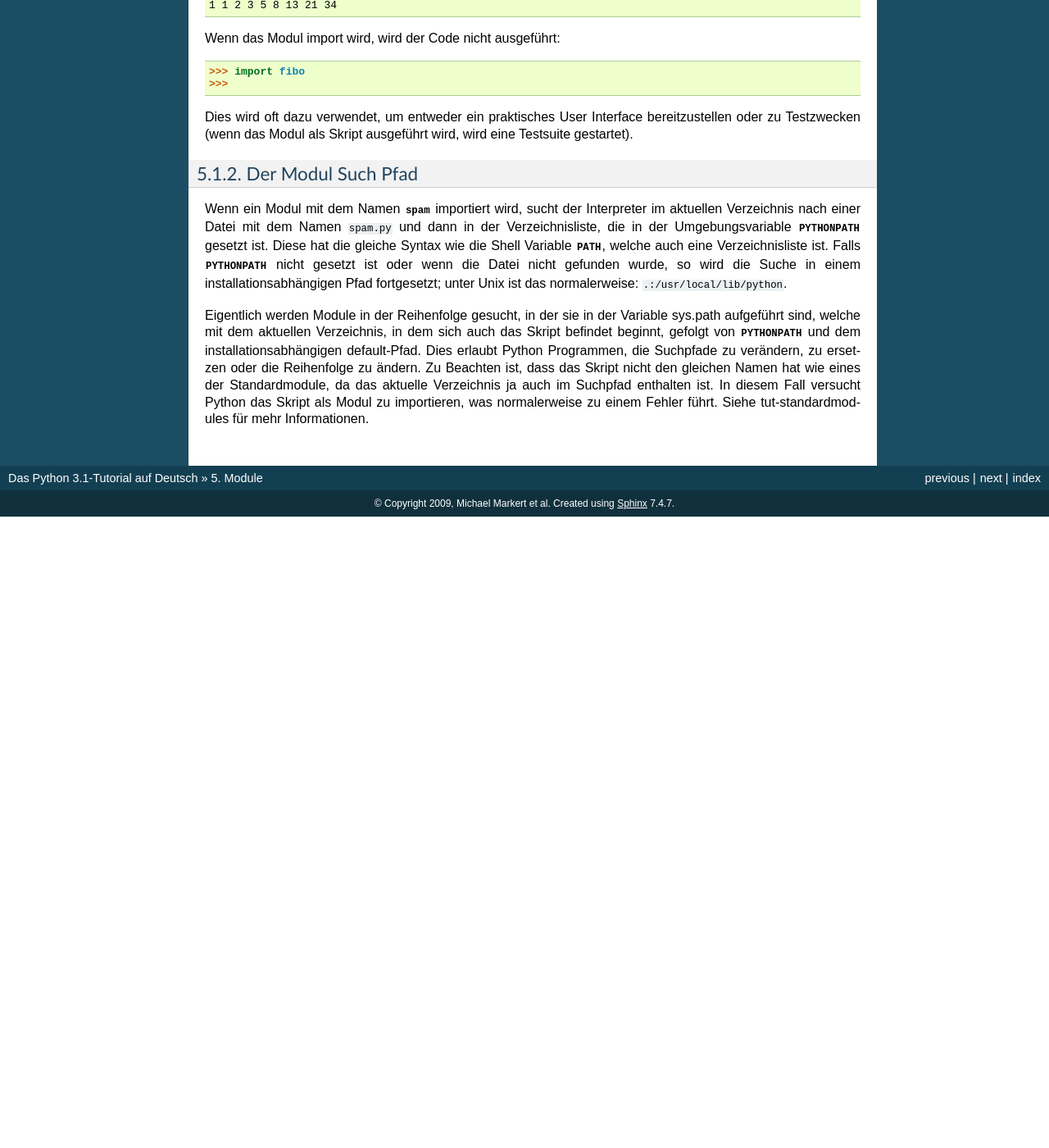
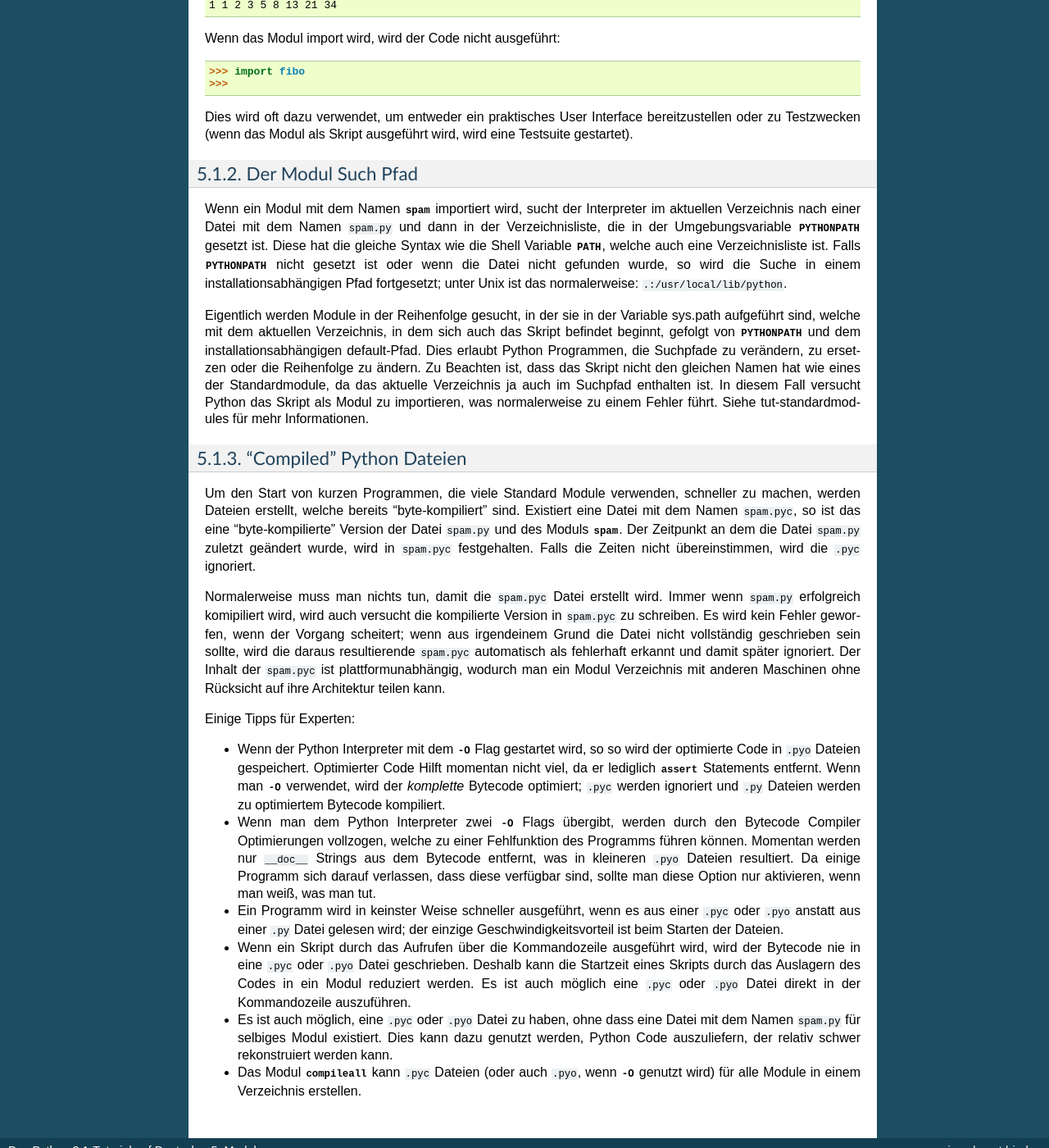
Before and after one commit to cofi/py-tutorial-de, a Sphinx documentation site: the page built from source/modules.rst, in a window 1280 px wide and 1400 px high, scrolled down 2302 px. Shown: the whole window at 82% size. Built offline with Sphinx 7.4.7, drawn with Linux system fonts in a browser that asks for light colours; pages that are not in the unit, such as notebooks, are missing from menus; before the commit the page ends 2932 px from its top, so only the background shows below that; some of the changed text lies outside the part shown.

Commit message:
Translated 6.1.3

```diff
--- a/source/modules.rst
+++ b/source/modules.rst
@@ -129,13 +129,18 @@ Wenn man ein Python Modul folgendermaßen aufruft::
 
 	python fibo.py <arguments>
 
-wird der Code im Modul ausgeführt, genauso als hätte man das Modul importiert mit dem einzigen Unterschied, dass ``__name__`` jetzt ``"__main__"`` ist und nicht der Name des Moduls. Wenn man nun folgende Zeilen an das Ende des Moduls anfügt::
+wird der Code im Modul ausgeführt, genauso als hätte man das Modul importiert
+mit dem einzigen Unterschied, dass ``__name__`` jetzt ``"__main__"`` ist und
+nicht der Name des Moduls. Wenn man nun folgende Zeilen an das Ende des Moduls
+anfügt::
 
 	if __name__ == "__main__":
 	    import sys
 	    fib(int(sys.argv[1]))
 
-so kann man die Datei sowohl als Skript als auch als importierbares Modul verwenden, da der Code, der die Kommandozeile parst, nur ausgeführt wird, wenn das Modul als "Haupt"-Datei ausgeführt wird::
+so kann man die Datei sowohl als Skript als auch als importierbares Modul
+verwenden, da der Code, der die Kommandozeile parst, nur ausgeführt wird, wenn
+das Modul als "Haupt"-Datei ausgeführt wird::
 
 	$ python fibo.py 50
 	1 1 2 3 5 8 13 21 34
@@ -145,7 +150,9 @@ Wenn das Modul import wird, wird der Code nicht ausgeführt::
 	>>> import fibo
 	>>>
 
-Dies wird oft dazu verwendet, um entweder ein praktisches User Interface bereitzustellen oder zu Testzwecken (wenn das Modul als Skript ausgeführt wird, wird eine Testsuite gestartet).
+Dies wird oft dazu verwendet, um entweder ein praktisches User Interface
+bereitzustellen oder zu Testzwecken (wenn das Modul als Skript ausgeführt wird,
+wird eine Testsuite gestartet).
 
 .. _tut-searchpath:
 
@@ -154,6 +161,76 @@ Der Modul Such Pfad
 
 .. index:: triple: module; search; path
 
-Wenn ein Modul mit dem Namen :mod:`spam` importiert wird, sucht der Interpreter im aktuellen Verzeichnis nach einer Datei mit dem Namen :file:`spam.py` und dann in der Verzeichnisliste, die in der Umgebungsvariable :envvar:`PYTHONPATH` gesetzt ist. Diese hat die gleiche Syntax wie die Shell Variable :envvar:`PATH`, welche auch eine Verzeichnisliste ist. Falls :envvar:`PYTHONPATH` nicht gesetzt ist oder wenn die Datei nicht gefunden wurde, so wird die Suche in einem installationsabhängigen Pfad fortgesetzt; unter Unix ist das normalerweise: :file:`.:/usr/local/lib/python`.
+Wenn ein Modul mit dem Namen :mod:`spam` importiert wird, sucht der Interpreter
+im aktuellen Verzeichnis nach einer Datei mit dem Namen :file:`spam.py` und dann
+in der Verzeichnisliste, die in der Umgebungsvariable :envvar:`PYTHONPATH`
+gesetzt ist. Diese hat die gleiche Syntax wie die Shell Variable :envvar:`PATH`,
+welche auch eine Verzeichnisliste ist. Falls :envvar:`PYTHONPATH` nicht gesetzt ist oder wenn die Datei nicht gefunden wurde, so wird die Suche in einem
+installationsabhängigen Pfad fortgesetzt; unter Unix ist das normalerweise:
+:file:`.:/usr/local/lib/python`.
 
-Eigentlich werden Module in der Reihenfolge gesucht, in der sie in der Variable sys.path aufgeführt sind, welche mit dem aktuellen Verzeichnis, in dem sich auch das Skript befindet beginnt, gefolgt von :envvar:`PYTHONPATH` und dem installationsabhängigen default-Pfad. Dies erlaubt Python Programmen, die Suchpfade zu verändern, zu ersetzen oder die Reihenfolge zu ändern. Zu Beachten ist, dass das Skript nicht den gleichen Namen hat wie eines der Standardmodule, da das aktuelle Verzeichnis ja auch im Suchpfad enthalten ist. In diesem Fall versucht Python das Skript als Modul zu importieren, was normalerweise zu einem Fehler führt. Siehe :ref:`tut-standardmodules` für mehr Informationen.
+Eigentlich werden Module in der Reihenfolge gesucht, in der sie in der Variable
+sys.path aufgeführt sind, welche mit dem aktuellen Verzeichnis, in dem sich auch
+das Skript befindet beginnt, gefolgt von :envvar:`PYTHONPATH` und dem
+installationsabhängigen default-Pfad. Dies erlaubt Python Programmen, die
+Suchpfade zu verändern, zu ersetzen oder die Reihenfolge zu ändern. Zu Beachten
+ist, dass das Skript nicht den gleichen Namen hat wie eines der Standardmodule,
+da das aktuelle Verzeichnis ja auch im Suchpfad enthalten ist. In diesem Fall
+versucht Python das Skript als Modul zu importieren, was normalerweise zu einem
+Fehler führt. Siehe :ref:`tut-standardmodules` für mehr Informationen.
+
+"Compiled" Python Dateien
+-------------------------
+
+Um den Start von kurzen Programmen, die viele Standard Module verwenden,
+schneller zu machen, werden Dateien erstellt, welche bereits "byte-kompiliert"
+sind. Existiert eine Datei mit dem Namen :file:`spam.pyc`, so ist das eine
+"byte-kompilierte" Version der Datei :file:`spam.py` und des Moduls :mod:`spam`.
+Der Zeitpunkt an dem die Datei :file:`spam.py` zuletzt geändert wurde, wird in
+:file:`spam.pyc` festgehalten. Falls die Zeiten nicht übereinstimmen, wird die
+:file:`.pyc` ignoriert.
+
+Normalerweise muss man nichts tun, damit die :file:`spam.pyc` Datei erstellt
+wird. Immer wenn :file:`spam.py` erfolgreich komipiliert wird, wird auch
+versucht die kompilierte Version in :file:`spam.pyc` zu schreiben. Es wird kein
+Fehler geworfen, wenn der Vorgang scheitert; wenn aus irgendeinem Grund die
+Datei nicht vollständig geschrieben sein sollte, wird die daraus resultierende
+:file:`spam.pyc` automatisch als fehlerhaft erkannt und damit später ignoriert.
+Der Inhalt der :file:`spam.pyc` ist plattformunabhängig, wodurch man ein Modul
+Verzeichnis mit anderen Maschinen ohne Rücksicht auf ihre Architektur teilen
+kann.
+
+Einige Tipps für Experten:
+
+* Wenn der Python Interpreter mit dem :option:`-O` Flag gestartet wird, so
+  so wird der optimierte Code in :file:`.pyo` Dateien gespeichert. Optimierter
+  Code Hilft momentan nicht viel, da er lediglich :keyword:`assert` Statements
+  entfernt. Wenn man :option:`-O` verwendet, wird der *komplette*
+  :term:`Bytecode` optimiert; :file:`.pyc` werden ignoriert und :file:`.py`
+  Dateien werden zu optimiertem Bytecode kompiliert.
+
+* Wenn man dem Python Interpreter zwei :option:`-O` Flags übergibt, werden
+  durch den Bytecode Compiler Optimierungen vollzogen, welche zu einer
+  Fehlfunktion des Programms führen können. Momentan werden nur ``__doc__``
+  Strings aus dem Bytecode entfernt, was in kleineren :file:`.pyo` Dateien
+  resultiert. Da einige Programm sich darauf verlassen, dass diese verfügbar
+  sind, sollte man diese Option nur aktivieren, wenn man weiß, was man tut.
+
+* Ein Programm wird in keinster Weise schneller ausgeführt, wenn es aus einer
+  :file:`.pyc` oder :file:`.pyo` anstatt aus einer :file:`.py` Datei gelesen
+  wird; der einzige Geschwindigkeitsvorteil ist beim Starten der Dateien.
+
+* Wenn ein Skript durch das Aufrufen über die Kommandozeile ausgeführt wird,
+  wird der Bytecode nie in eine :file:`.pyc` oder :file:`.pyo` Datei
+  geschrieben. Deshalb kann die Startzeit eines Skripts durch das Auslagern des
+  Codes in ein Modul reduziert werden. Es ist auch möglich eine :file:`.pyc`
+  oder :file:`.pyo` Datei direkt in der Kommandozeile auszuführen.
+
+* Es ist auch möglich, eine :file:`.pyc` oder :file:`.pyo` Datei zu haben, ohne
+  dass eine Datei mit dem Namen :file:`spam.py` für selbiges Modul existiert.
+  Dies kann dazu genutzt werden, Python Code auszuliefern, der relativ schwer
+  rekonstruiert werden kann.
+
+* Das Modul :mod:`compileall` kann :file:`.pyc` Dateien (oder auch :file:`.pyo`,
+  wenn :option:`-O` genutzt wird) für alle Module in einem Verzeichnis
+  erstellen.
```
